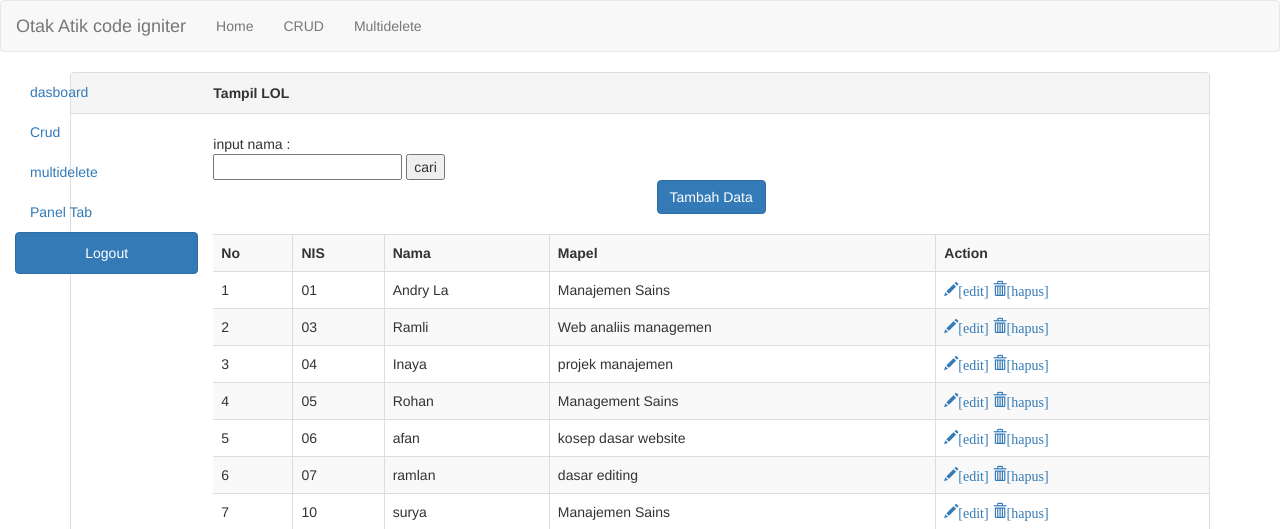
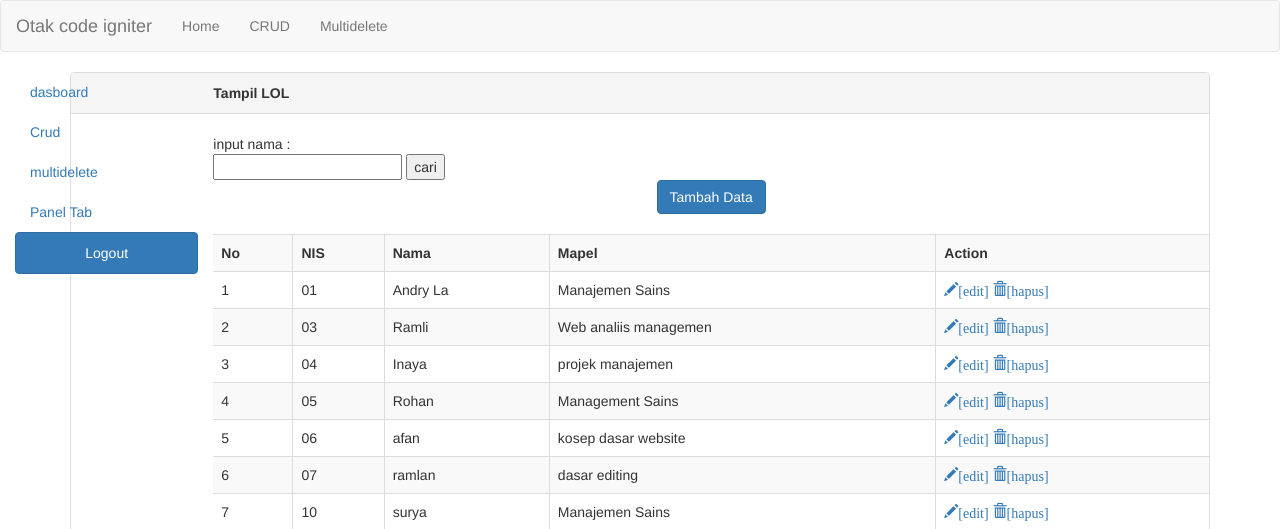
Before and after one commit to ditamahardikas/CodeIgniter, a CodeIgniter app: page /CodeIgniter/index.php/c_gaji/cari in a window 1280 px wide. Shown: the top 529 px of the page. Run offline with CodeIgniter, Linux system fonts and the light colour scheme; data comes from the database, SQL or seed files in the repository; data that the repository does not hold is empty; some libraries are stand-ins or nearby versions.

Commit message:
commit 2 file

```diff
--- a/application/views/v_header.php
+++ b/application/views/v_header.php
@@ -18,7 +18,7 @@
 				<span class="icon-bar"></span>
 				<span class="icon-bar"></span>
 			</button>
-			<a class="navbar-brand" href="#">Otak Atik code igniter</a>
+			<a class="navbar-brand" href="#">Otak  code igniter</a>
 		</div>
 			<div class="collapse navbar-collapse" id="bs-example-navbar-collapse-1">
 					<ul class="nav navbar-nav">
--- a/application/views/v_mapel.php
+++ b/application/views/v_mapel.php
@@ -17,7 +17,7 @@
 <body>
 <div class="container">
 	<div class="panel panel-default">
-	<div class="panel-heading"><b>Tampil CRUD mapel</b></div>
+	<div class="panel-heading"><b>Tampil  mapel</b></div>
 
 	<form action="<?php echo site_url('crud/delete_multiple'); ?>" method="post">
 		<select name="action">
```
